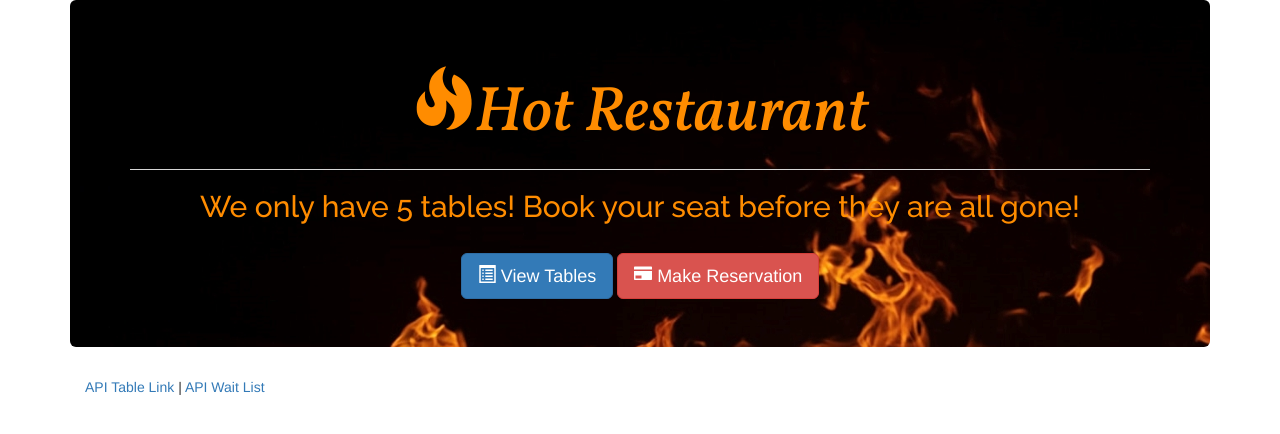
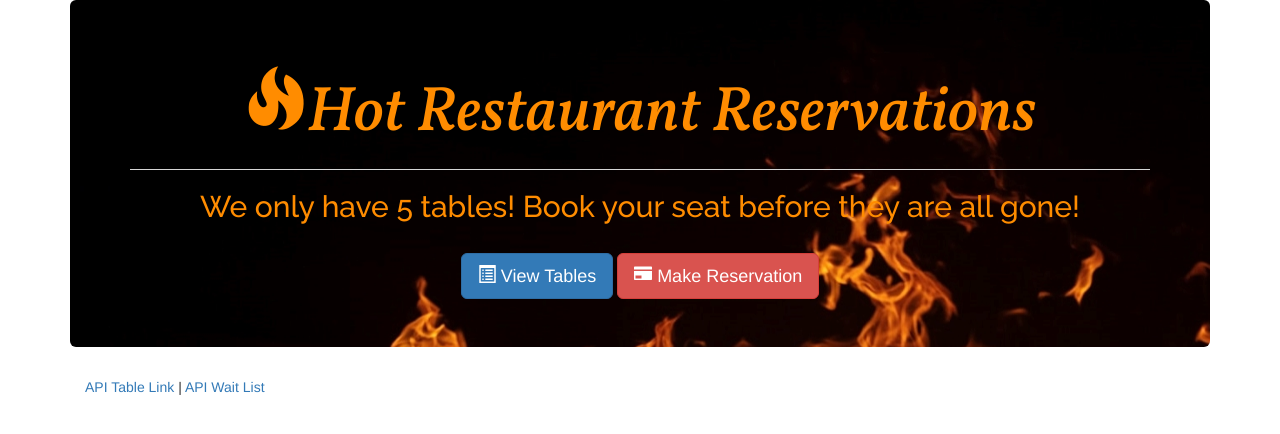
Before and after one commit to JonPointer/Restaurant-Reservations, a website: page index.html in a window 1280 px wide. Drawn offline with nearby package versions, Linux system fonts and the light colour scheme.

Commit message:
Changed index title for a github and heroku test

```diff
--- a/index.html
+++ b/index.html
@@ -22,7 +22,7 @@
     <div class="container">
         <div class="jumbotron text-center" ;>
             <h1 class="text-center" style="font-family: 'Vollkorn', serif;
-            color: darkorange; "><span class="glyphicon glyphicon-fire"></span>Hot Restaurant</h1>
+            color: darkorange; "><span class="glyphicon glyphicon-fire"></span>Hot Restaurant Reservations</h1>
             <hr>
             <h2 style="font-family: 'Raleway', sans-serif;">We only have 5 tables! Book your seat before they are all
                 gone!</h2>
```
Also changed, not shown: package.json (line endings or trailing spaces).
